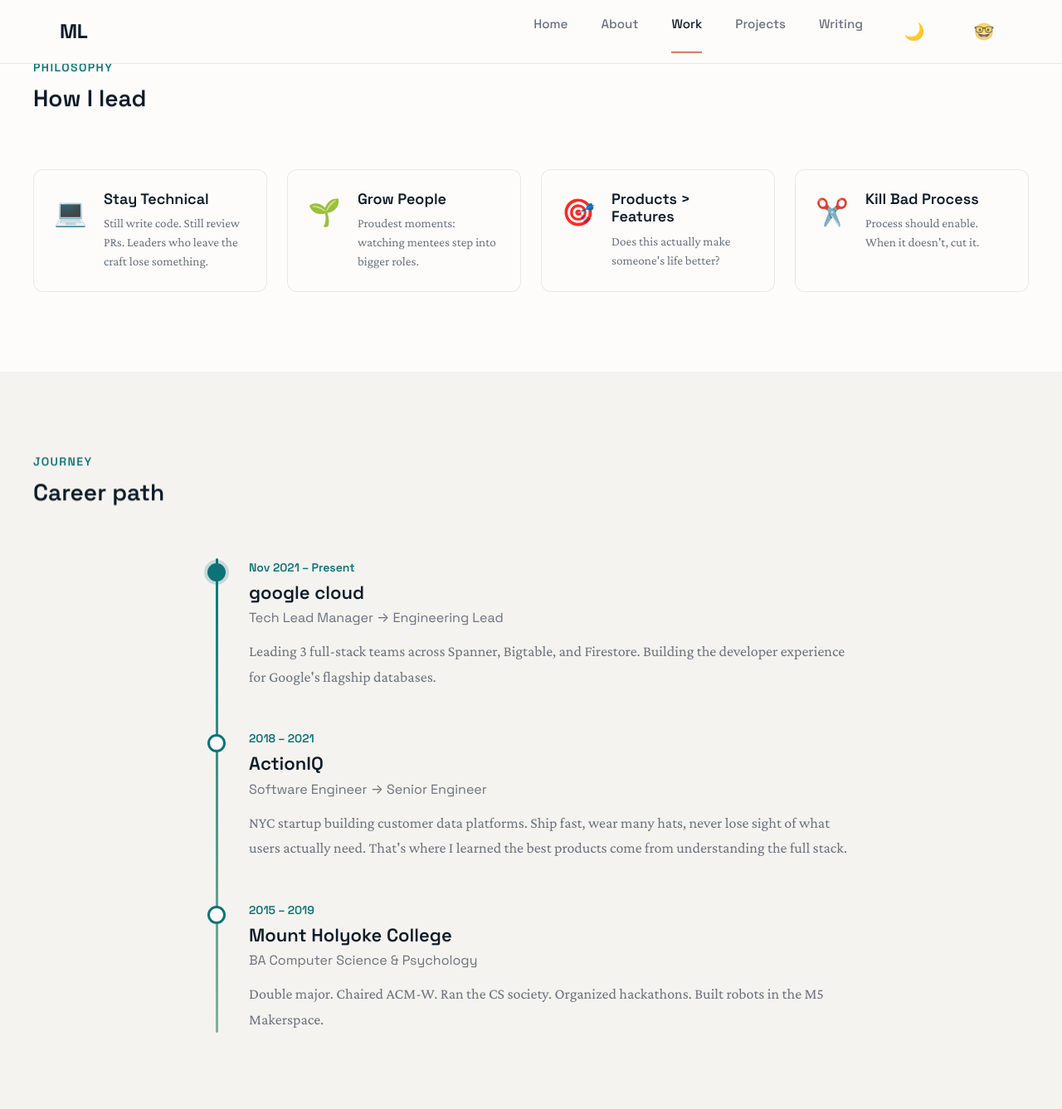
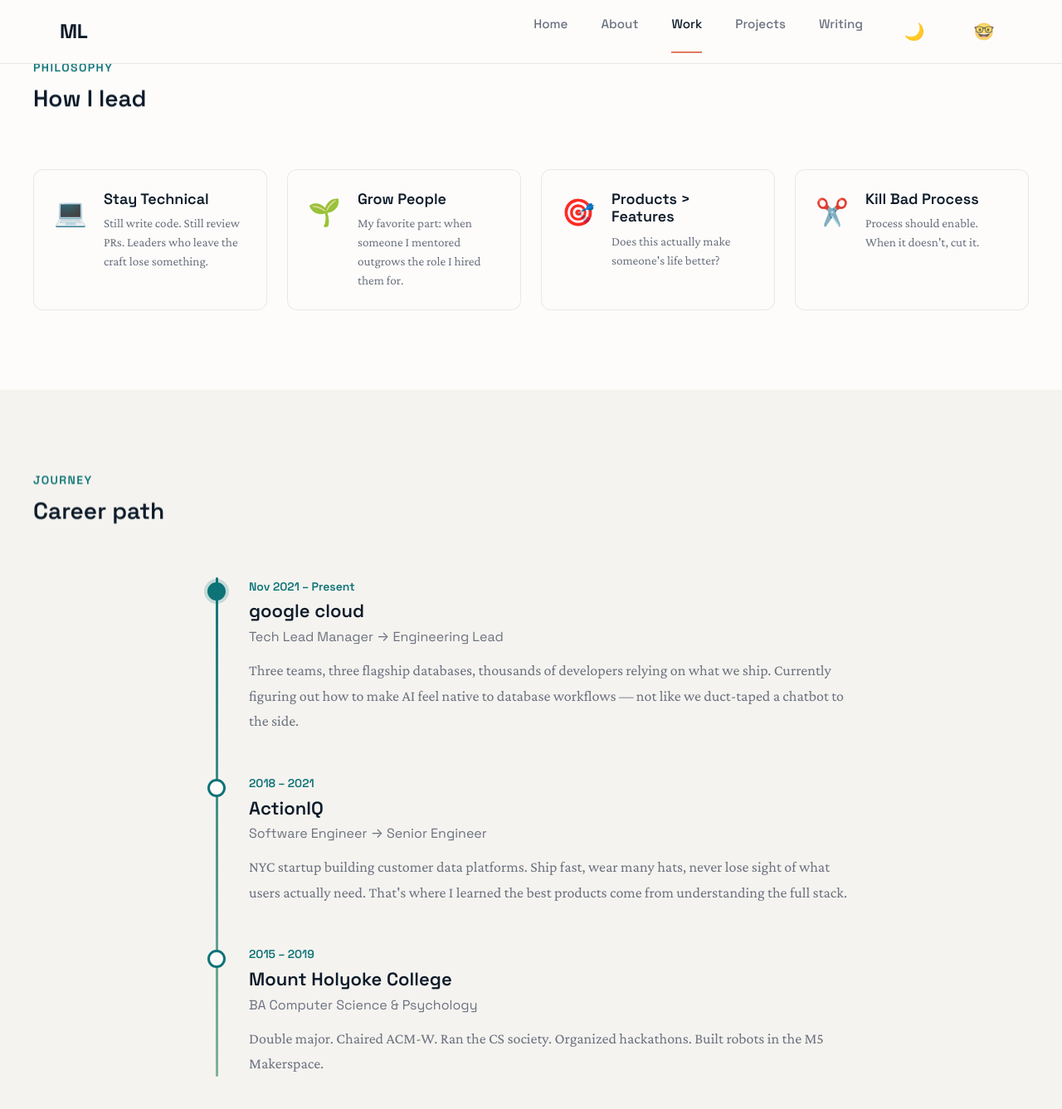
Before and after one commit to Masha-L/masha-l.github.io, a Jekyll site: the page built from work.md, in a window 1280 px wide and 1400 px high, scrolled down 3754 px. Shown: the top 1337 px of the window at 83% size. Built offline with Jekyll 4.4.1, drawn with Linux system fonts in a browser that asks for light colours; some of the changed text lies outside the part shown.

```diff
--- a/work.md
+++ b/work.md
@@ -167,7 +167,7 @@ permalink: /work/
         <span class="interest-icon">🌱</span>
         <div class="interest-content">
           <h3>Grow People</h3>
-          <p>Proudest moments: watching mentees step into bigger roles.</p>
+          <p>My favorite part: when someone I mentored outgrows the role I hired them for.</p>
         </div>
       </div>
       <div class="interest-card">
@@ -201,7 +201,7 @@ permalink: /work/
         <h3 class="timeline-title">google cloud</h3>
         <p class="timeline-subtitle">Tech Lead Manager → Engineering Lead</p>
         <div class="timeline-content">
-          <p>Leading 3 full-stack teams across Spanner, Bigtable, and Firestore. Building the developer experience for Google's flagship databases.</p>
+          <p>Three teams, three flagship databases, thousands of developers relying on what we ship. Currently figuring out how to make AI feel native to database workflows — not like we duct-taped a chatbot to the side.</p>
         </div>
       </div>
       <div class="timeline-item">
@@ -261,7 +261,7 @@ permalink: /work/
       <div class="card">
         <div class="card-icon">👥</div>
         <h3 class="card-title">Leadership</h3>
-        <p class="card-text">Team Building · Mentorship · Cross-functional Collaboration · Hiring · On-call Programs · PRDs & Roadmapping</p>
+        <p class="card-text">Building teams that trust each other. Mentoring. Hiring. Writing PRDs people actually read. Running on-call programs that don't burn people out.</p>
       </div>
     </div>
   </div>
```
Also changed, not shown: about.md (+2 -2 lines).
